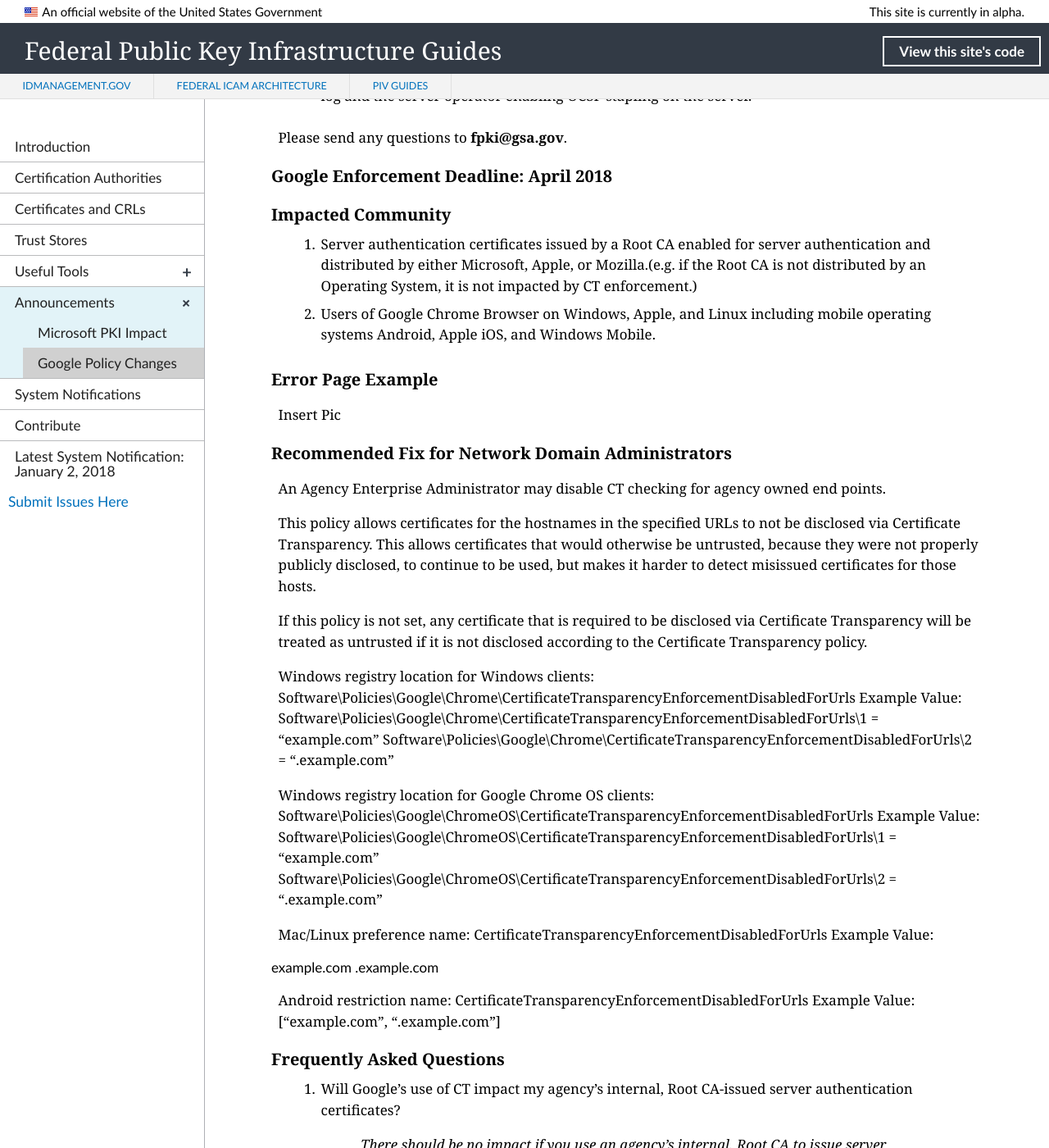
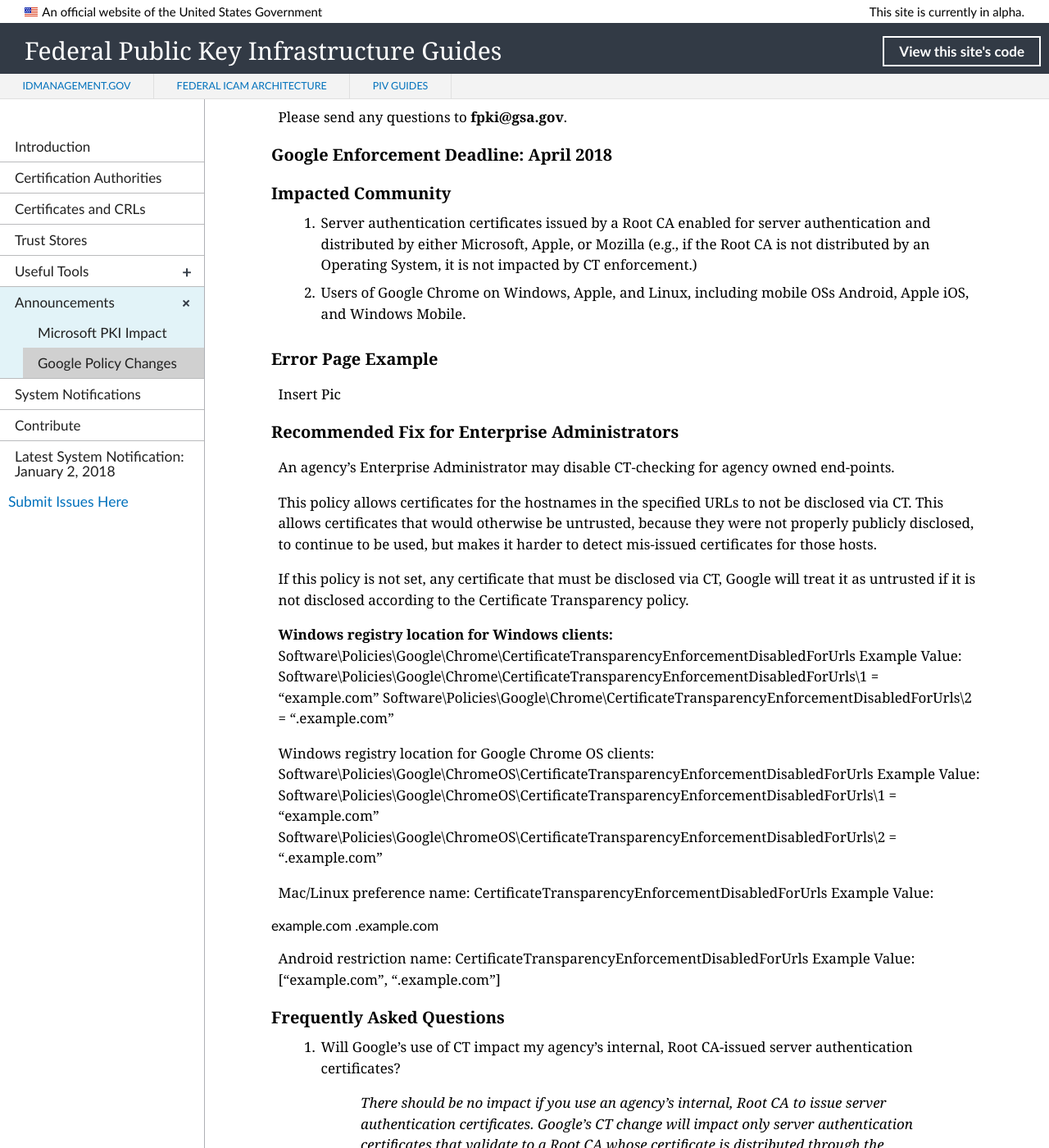
Before and after one commit to GSA/fpki-guides, a Jekyll site: the page built from _announcements/02_google_ct.md, in a window 1280 px wide and 1400 px high, scrolled down 1431 px. Shown: the whole window at 82% size. Built offline with Jekyll 4.4.1, drawn with Linux system fonts in a browser that asks for light colours; nearby versions of some CDN libraries; library files that are not in the unit come from our copies; some of the changed text lies outside the part shown.

Commit message:
Update 02_google_ct.md
Content changes, editorial, formatting

```diff
--- a/_announcements/02_google_ct.md
+++ b/_announcements/02_google_ct.md
@@ -8,17 +8,17 @@
  description: In April 2018, Google will begin enforcing Certificate Transparency (CT) in Chrome for all public server authentication (i.e., SSL) certificates that validate to a Root Certification Authority (CA) certificate in the Microsoft, Apple, or Mozilla trust stores.
 ---
 
-In April 2018, Google will begin enforcing Certificate Transparency (CT) in Chrome for all public server authentication (i.e., SSL) certificates. Those server certificates must validate to a Root Certification Authority (CA) certificate in the Microsoft, Apple, or Mozilla trust stores that is enabled for server authentication.
+In April 2018, Google will begin enforcing Certificate Transparency (CT) in Chrome for all SSL certificates. These certificates must validate to a Root Certification Authority (CA) certificate in the Microsoft, Apple, or Mozilla trust stores that is enabled for server authentication.
 
 {% include alert-info.html content="CT is an open framework that allows website owners and browser operators to monitor and log public server authentication certificates, detect issuance/mis-issuance, and identify rogue CAs." %}
 
-A CT log works by submitting a certificate which receives a serial number called a "Signed Certificate Timestamp or SCT. If a CA provider submits a certificate, they have the option to embed the SCT in the certificate, but anyone may submit a certificate. CT Logs are:
-1. Append-only, entries can not be deleted, modified, or retroactively inserted into a log.
+How does CT work? When a CT log submits a certificate, the certificate receives a serial number (called a Signed Certificate Timestamp [SCT]). The CA provider can also embed the SCT in the certificate when submitting it. CT logs are:
+1. Append-only, entries cannot be deleted, modified, or retroactively inserted into a log.
 2. Cryptographically secure using Merkle Tree Hashes to prevent tampering and misbehavior.
-3. Publicly auditable, anyone can query a log and verify legitimate entries.
+3. Publicly auditable. (Anyone can query a log and verify legitimate entries.)
 
-Google is enforcing this new policy for following reasons:
-1. Make it impossible (or at least very difficult) for a CA to issue a SSL certificate for a domain without the certificate being visible to the owner of that domain.
+Google is enforcing this new policy to<sup>[1](#1)</sup>:
+1. Make it impossible (or at least very difficult) for a CA to issue a SSL certificate for a domain without the certificate being visible to the domain owner.
 2. Provide an open auditing and monitoring system that lets any domain owner or CA determine whether certificates have been mistakenly or maliciously issued.
 3. Protect users (as much as possible) from being duped by certificates that were mistakenly or maliciously issued.
 - From https://www.certificate-transparency.org/what-is-ct
@@ -38,21 +38,21 @@
 ### Google Enforcement Deadline: April 2018
 
 ### Impacted Community
-1. Server authentication certificates issued by a Root CA enabled for server authentication and distributed by either Microsoft, Apple, or Mozilla.(e.g. if the Root CA is not distributed by an Operating System, it is not impacted by CT enforcement.)
-2. Users of Google Chrome Browser on Windows, Apple, and Linux including mobile operating systems Android, Apple iOS, and Windows Mobile.
+1. Server authentication certificates issued by a Root CA enabled for server authentication and distributed by either Microsoft, Apple, or Mozilla (e.g., if the Root CA is not distributed by an Operating System, it is not impacted by CT enforcement.)
+2. Users of Google Chrome on Windows, Apple, and Linux, including mobile OSs Android, Apple iOS, and Windows Mobile.
 
 ### Error Page Example
 
 Insert Pic
 
-### Recommended Fix for Network Domain Administrators
-An Agency Enterprise Administrator may disable CT checking for agency owned end points.
+### Recommended Fix for Enterprise Administrators
+An agency's Enterprise Administrator may disable CT-checking for agency owned end-points.
 
-This policy allows certificates for the hostnames in the specified URLs to not be disclosed via Certificate Transparency. This allows certificates that would otherwise be untrusted, because they were not properly publicly disclosed, to continue to be used, but makes it harder to detect misissued certificates for those hosts.
+This policy allows certificates for the hostnames in the specified URLs to not be disclosed via CT. This allows certificates that would otherwise be untrusted, because they were not properly publicly disclosed, to continue to be used, but makes it harder to detect mis-issued certificates for those hosts.
 
-If this policy is not set, any certificate that is required to be disclosed via Certificate Transparency will be treated as untrusted if it is not disclosed according to the Certificate Transparency policy.
+If this policy is not set, any certificate that must be disclosed via CT, Google will treat it as untrusted if it is not disclosed according to the Certificate Transparency policy.
 
-Windows registry location for Windows clients:
+**Windows registry location for Windows clients:**
 Software\Policies\Google\Chrome\CertificateTransparencyEnforcementDisabledForUrls
 Example Value:
 Software\Policies\Google\Chrome\CertificateTransparencyEnforcementDisabledForUrls\1 = "example.com"
@@ -82,7 +82,7 @@
 > _There should be no impact if you use an agency's internal, Root CA to issue server authentication certificates. Google's CT change will impact only server authentication certificates that validate to a Root CA whose certificate is distributed through the Microsoft, Apple, or Mozilla trust stores._ <!--If FPKI decides to remove the COMMON Root certificate trust bit from the Microsoft and Apple trust stores, per Option 1 in Microsoft Hot Topic, then what issues, if any, will remain with Google's use of CT?-->
 
 #### Google Certificate Transparency Recommended Reading
-1. [What is Certificate Transparency](https://www.certificate-transparency.org/){:target="_blank"}
+<a name="1">1</a>. [What is Certificate Transparency](https://www.certificate-transparency.org/){:target="_blank"}
 2. [Certificate Transparency Announcement](https://groups.google.com/a/chromium.org/forum/#!topic/ct-policy/78N3SMcqUGw){:target="_blank"}
 3. [How to Disable in Enterprise Chrome](http://www.chromium.org/administrators/policy-list-3#CertificateTransparencyEnforcementDisabledForUrls){:target="_blank"}
 4. [Chrome Policy Templates](https://www.chromium.org/administrators/policy-templates){:target="_blank"}
```
